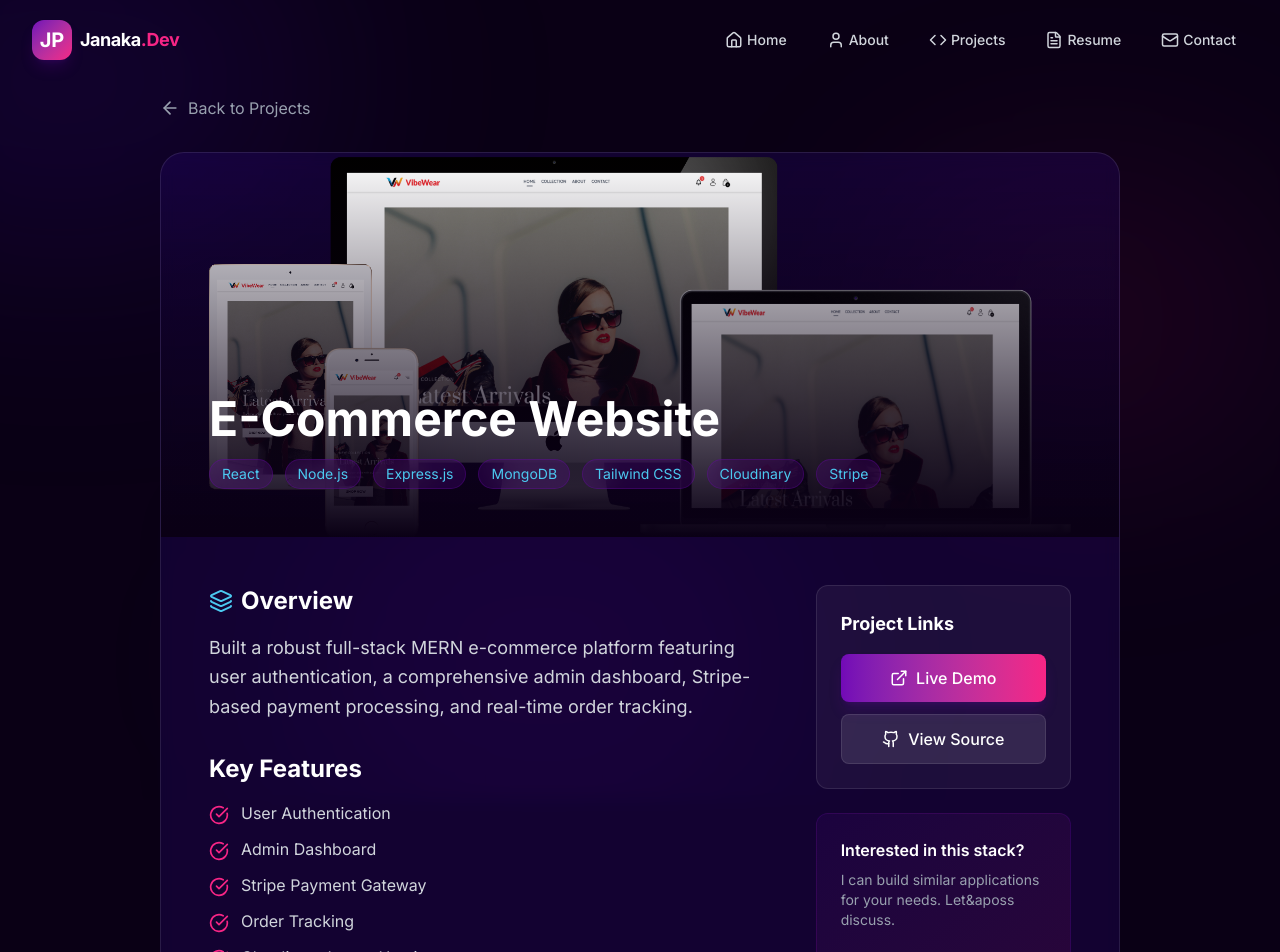
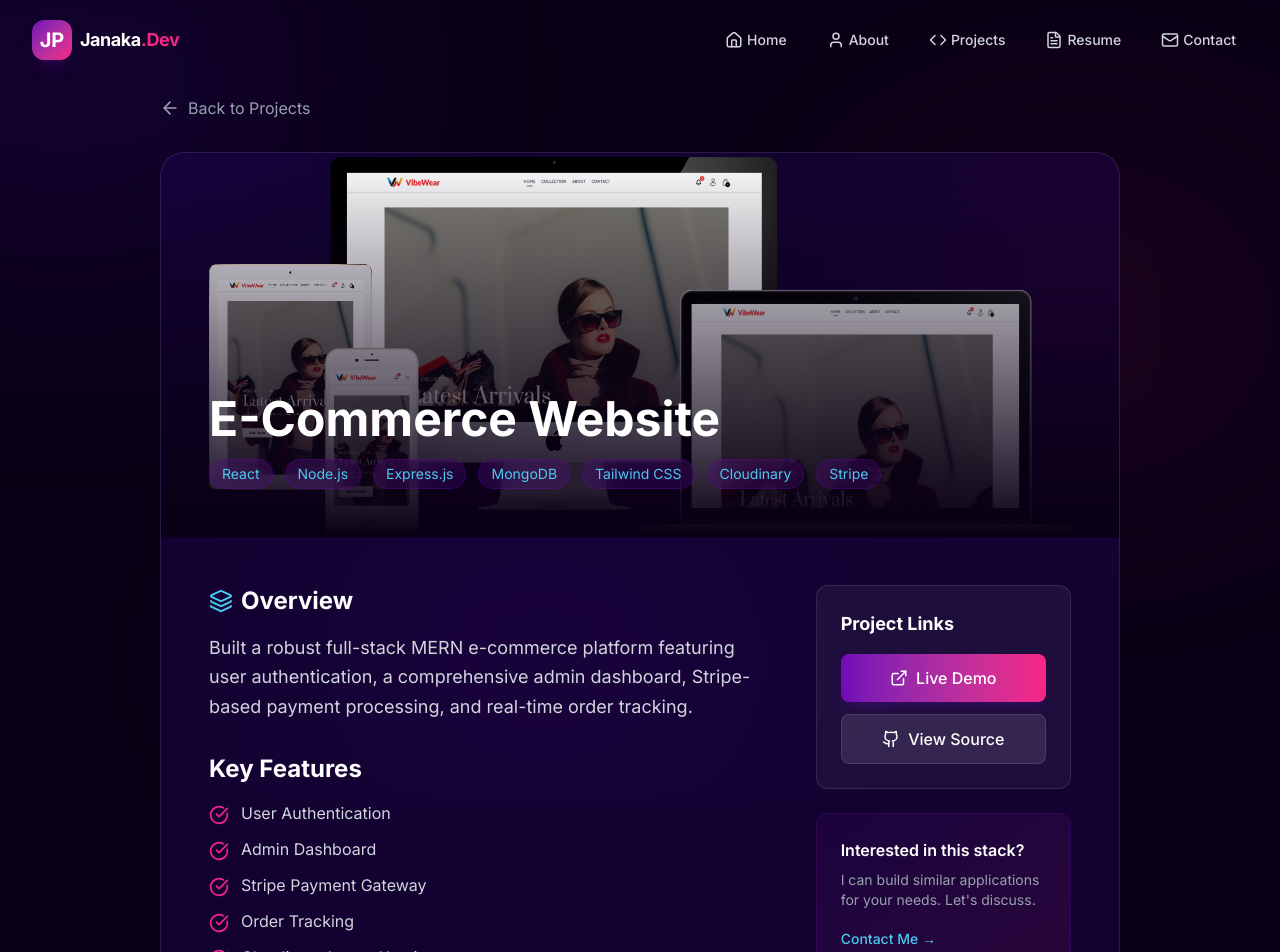
Before and after one commit to janakaprasadq/my-portfolio-next, a Next.js app: page /projects/ecommerce-mern in a window 1280 px wide. Shown: the top 952 px of the page. Built offline with nearby package versions, Linux system fonts and the light colour scheme.

Commit message:
fix apostropy

```diff
--- a/app/page.tsx
+++ b/app/page.tsx
@@ -86,7 +86,7 @@ export default function HomePage() {
             transition={{ duration: 0.5 }}
             className="text-5xl md:text-7xl lg:text-8xl font-bold tracking-tight mb-6"
           >
-            Hi, I&aposm <br className="md:hidden" />
+            Hi, I&aposm; <br className="md:hidden" />
             <span className="bg-clip-text text-transparent bg-gradient-to-r from-accent via-secondary to-primary drop-shadow-[0_0_15px_rgba(247,37,133,0.5)]">
               Janaka Prasad
             </span>
--- a/app/projects/[id]/page.tsx
+++ b/app/projects/[id]/page.tsx
@@ -151,7 +151,7 @@ export default function ProjectDetailsPage({
                 </h4>
 
                 <p className="text-gray-400 text-sm mb-4">
-                  I can build similar applications for your needs. Let&aposs discuss.
+                  I can build similar applications for your needs. Let&apos;s discuss.
                 </p>
 
                 <Link
```
